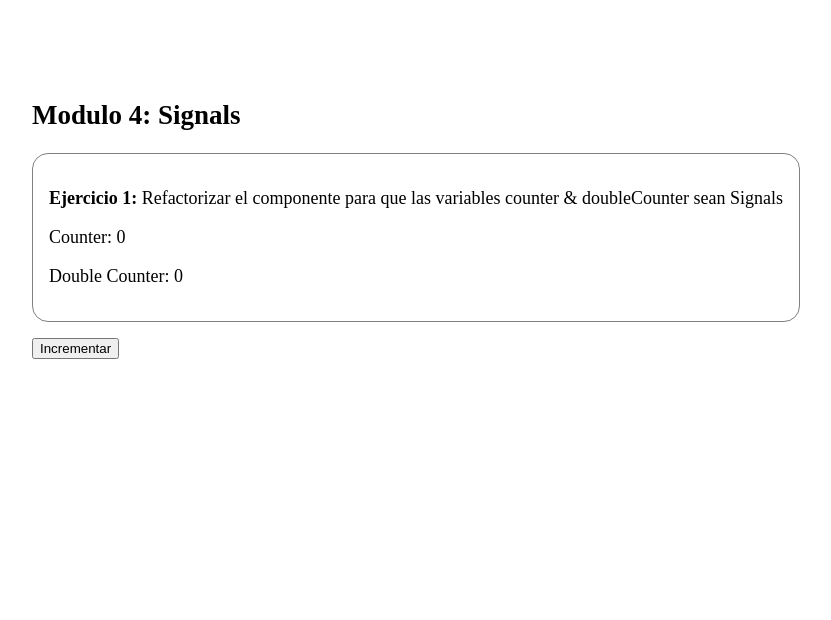
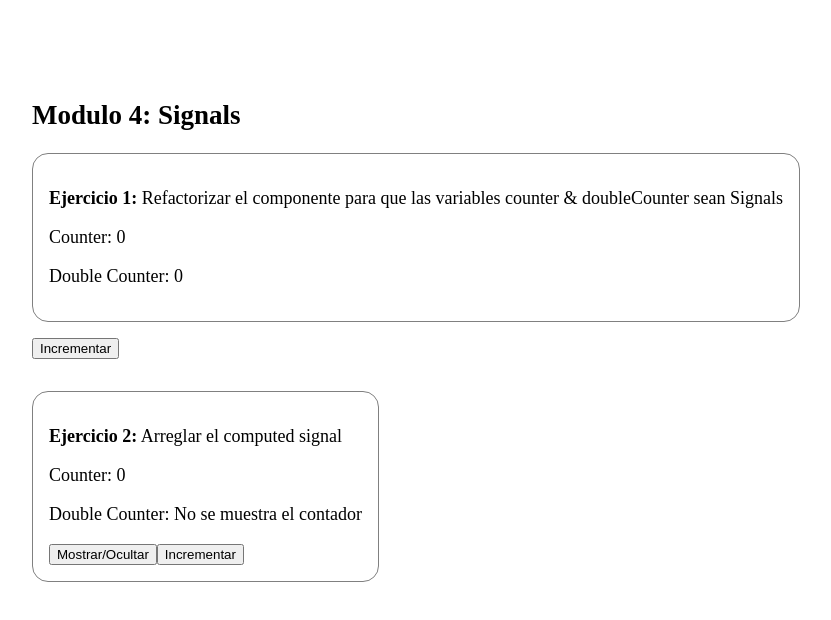
Before and after one commit to lsimonar/waynabox-angular17-workshop, an Angular app: page /modulo-4 in a window 1280 px wide. Shown: the top 620 px of the page, without its empty margins (8-839 px from the left). Built offline with nearby package versions, Linux system fonts and the light colour scheme.

Commit message:
added exercise 2

```diff
--- a/src/app/Modulos/4-signals/components/exercise1/exercise1.component.ts
+++ b/src/app/Modulos/4-signals/components/exercise1/exercise1.component.ts
@@ -5,7 +5,7 @@ import { Component, Input, OnChanges, OnInit, SimpleChanges } from '@angular/cor
   standalone: true,
   imports: [],
   templateUrl: './exercise1.component.html',
-  styleUrl: './exercise1.component.scss'
+  styleUrl: '../../module4/module4.component.scss'
 })
 export class Exercise1Component implements OnInit, OnChanges {
     @Input() counter: number = 0;
--- /dev/null
+++ b/src/app/Modulos/4-signals/components/exercise2/exercise2.component.html
@@ -0,0 +1,7 @@
+<div class="container">
+    <p><b>Ejercicio 2:</b> Arreglar el computed signal</p>
+    <p>Counter: {{ counter() }}</p>
+    <p>Double Counter: {{ doubleCounter() }}</p>
+    <button (click)="shouldShowCounter = !shouldShowCounter">Mostrar/Ocultar</button>
+    <button (click)="increment()">Incrementar</button>
+</div>
--- /dev/null
+++ b/src/app/Modulos/4-signals/components/exercise2/exercise2.component.ts
@@ -0,0 +1,26 @@
+import { Component, computed, signal } from '@angular/core';
+
+@Component({
+  selector: 'exercise2',
+  standalone: true,
+  imports: [],
+  templateUrl: './exercise2.component.html',
+  styleUrl: '../../module4/module4.component.scss'
+})
+export class Exercise2Component {
+  counter = signal(0);
+  shouldShowCounter = false;
+
+  //arreglar este computed
+  doubleCounter = computed(() =>
+  {
+    if (this.shouldShowCounter) {
+      return this.counter() * 2;
+    }
+    return 'No se muestra el contador';
+  });
+
+  increment() {
+    this.counter.update(c => c + 1);
+  }
+}
--- a/src/app/Modulos/4-signals/module4/module4.component.html
+++ b/src/app/Modulos/4-signals/module4/module4.component.html
@@ -1,5 +1,6 @@
 <section class="wrapper">
     <h1>Modulo 4: Signals</h1>
     <exercise1 [counter]="counter"></exercise1>
-    <button style="margin-top: 1rem;" (click)="increment()">Incrementar</button>
+    <button style="margin-top: 1rem; margin-bottom: 2rem;" (click)="increment()">Incrementar</button>
+    <exercise2></exercise2>
 </section>
--- a/src/app/Modulos/4-signals/module4/module4.component.scss
+++ b/src/app/Modulos/4-signals/module4/module4.component.scss
@@ -0,0 +1,6 @@
+.container {
+    width: fit-content;
+    border: 1px solid gray;
+    border-radius: 1rem;
+    padding: 1rem;
+}
--- a/src/app/Modulos/4-signals/module4/module4.component.ts
+++ b/src/app/Modulos/4-signals/module4/module4.component.ts
@@ -1,10 +1,11 @@
 import { Component } from '@angular/core';
 import { Exercise1Component } from '../components/exercise1/exercise1.component';
+import { Exercise2Component } from '../components/exercise2/exercise2.component';
 
 @Component({
   selector: 'app-module4',
   standalone: true,
-  imports: [Exercise1Component],
+  imports: [Exercise1Component, Exercise2Component],
   templateUrl: './module4.component.html',
   styleUrl: './module4.component.scss'
 })
```
Also changed, not shown: src/app/Modulos/4-signals/components/exercise2/exercise2.component.scss (added), 1 other file (tests, documents, lock files or other folders).
